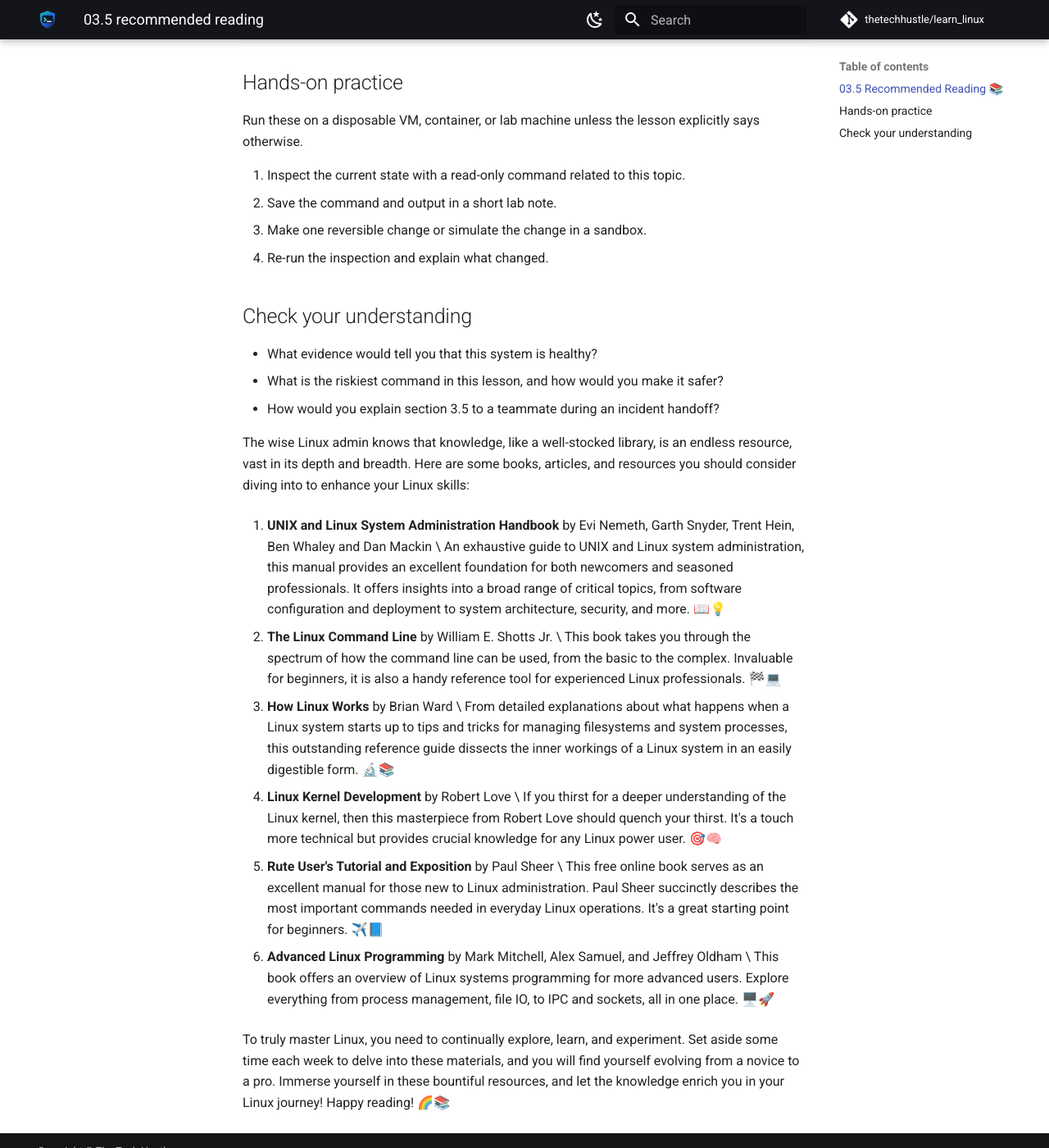
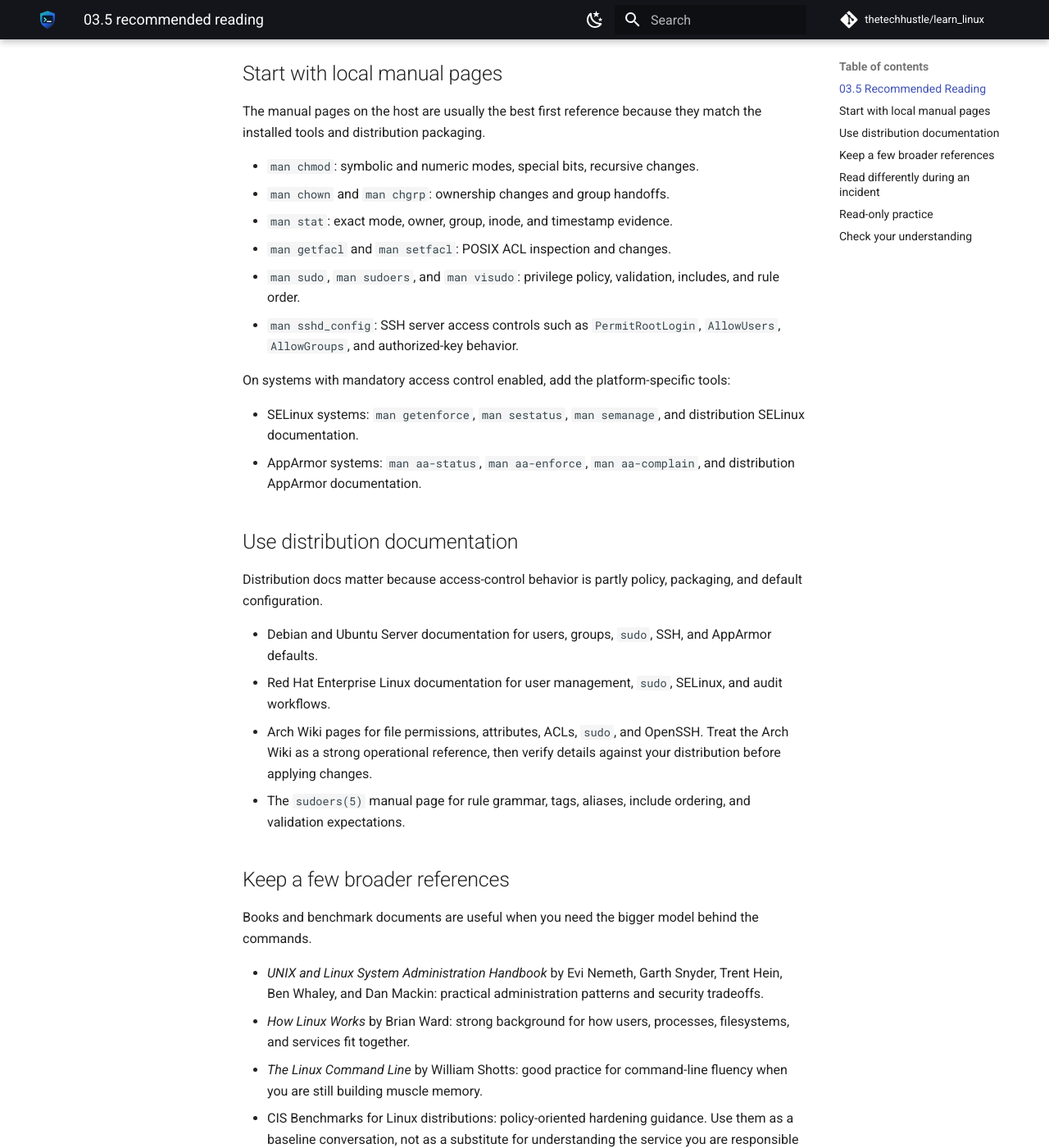
Before and after one commit to thetechhustle/learn_linux, an MkDocs documentation site: the page built from docs/lessons/03_access_control_and_rootly_powers/03.5_recommended_reading.md, in a window 1280 px wide and 1400 px high, scrolled down 600 px. Shown: the whole window at 82% size. Built offline with MkDocs 1.6.1 and Material for MkDocs 9.7.7, drawn with Linux system fonts in a browser that asks for light colours; comment, search, counter and statistics services are not loaded; some of the changed text lies outside the part shown.

Commit message:
Improve Chapter 03 access-control reading path (#19)
Co-authored-by: Jules Ai <jules@Juless-Air.ts.net lan>

````diff
--- a/docs/lessons/03_access_control_and_rootly_powers/03.5_recommended_reading.md
+++ b/docs/lessons/03_access_control_and_rootly_powers/03.5_recommended_reading.md
@@ -1,52 +1,119 @@
-### 03.5 Recommended Reading 📚
+### 03.5 Recommended Reading
 
-
+Access control is not a topic you finish once. Good operators keep a small set
+of primary references close, then use them to answer specific questions during
+changes, audits, and incidents.
 
 !!! abstract "What you will learn"
-    - Explain where **03.5 Recommended Reading 📚** fits in day-to-day Linux operations.
-    - Use current Linux tooling to inspect, change, and verify the relevant system behavior.
-    - Connect the concept to a real operational scenario: a shared server where a contractor needs temporary access.
-
-!!! example "Field story"
-    Imagine a shared server where a contractor needs temporary access. Your job is not to memorize a command; it is to build a short evidence trail, choose a low-risk change, and prove whether the system improved.
+    - Build a reliable reading path for Linux permissions, ACLs, privilege
+      escalation, SSH access, and mandatory access control.
+    - Prefer primary references before blog posts or copied command fragments.
+    - Turn reading into evidence: command output, config paths, and rollback
+      notes.
 
 !!! success "Operator principle"
-    Grant the smallest useful permission, then verify it from the user's point of view.
+    Read the source that owns the behavior before changing the system that
+    depends on it.
 
-## Hands-on practice
+## Start with local manual pages
 
-Run these on a disposable VM, container, or lab machine unless the lesson explicitly says otherwise.
+The manual pages on the host are usually the best first reference because they
+match the installed tools and distribution packaging.
 
-1. Inspect the current state with a read-only command related to this topic.
-2. Save the command and output in a short lab note.
-3. Make one reversible change or simulate the change in a sandbox.
-4. Re-run the inspection and explain what changed.
+- `man chmod`: symbolic and numeric modes, special bits, recursive changes.
+- `man chown` and `man chgrp`: ownership changes and group handoffs.
+- `man stat`: exact mode, owner, group, inode, and timestamp evidence.
+- `man getfacl` and `man setfacl`: POSIX ACL inspection and changes.
+- `man sudo`, `man sudoers`, and `man visudo`: privilege policy, validation,
+  includes, and rule order.
+- `man sshd_config`: SSH server access controls such as `PermitRootLogin`,
+  `AllowUsers`, `AllowGroups`, and authorized-key behavior.
+
+On systems with mandatory access control enabled, add the platform-specific
+tools:
+
+- SELinux systems: `man getenforce`, `man sestatus`, `man semanage`, and
+  distribution SELinux documentation.
+- AppArmor systems: `man aa-status`, `man aa-enforce`, `man aa-complain`, and
+  distribution AppArmor documentation.
+
+## Use distribution documentation
+
+Distribution docs matter because access-control behavior is partly policy,
+packaging, and default configuration.
+
+- Debian and Ubuntu Server documentation for users, groups, `sudo`, SSH, and
+  AppArmor defaults.
+- Red Hat Enterprise Linux documentation for user management, `sudo`, SELinux,
+  and audit workflows.
+- Arch Wiki pages for file permissions, attributes, ACLs, `sudo`, and OpenSSH.
+  Treat the Arch Wiki as a strong operational reference, then verify details
+  against your distribution before applying changes.
+- The `sudoers(5)` manual page for rule grammar, tags, aliases, include
+  ordering, and validation expectations.
+
+## Keep a few broader references
+
+Books and benchmark documents are useful when you need the bigger model behind
+the commands.
+
+- *UNIX and Linux System Administration Handbook* by Evi Nemeth, Garth Snyder,
+  Trent Hein, Ben Whaley, and Dan Mackin: practical administration patterns and
+  security tradeoffs.
+- *How Linux Works* by Brian Ward: strong background for how users, processes,
+  filesystems, and services fit together.
+- *The Linux Command Line* by William Shotts: good practice for command-line
+  fluency when you are still building muscle memory.
+- CIS Benchmarks for Linux distributions: policy-oriented hardening guidance.
+  Use them as a baseline conversation, not as a substitute for understanding the
+  service you are responsible for.
+- Vendor security guides for your distribution or cloud image: the place to
+  check supported hardening choices and default expectations.
+
+## Read differently during an incident
+
+During an access incident, the goal is not to read everything. The goal is to
+find the smallest trustworthy answer that lets you act safely.
+
+1. Identify the platform and version: distribution, release, filesystem, and
+   access-control framework.
+2. Identify the exact surface: file mode, ACL, `sudoers` rule, SSH setting,
+   SELinux context, AppArmor profile, group membership, or service account.
+3. Read the owner reference for that surface.
+4. Capture evidence before changing anything.
+5. Make the smallest reversible change.
+6. Validate from the affected user's point of view.
+7. Write down the rollback command or config restore path.
+
+## Read-only practice
+
+Run these on a lab VM or a system where you have permission to inspect access
+state. They should not change the host.
+
+```bash
+id
+groups
+stat /etc/sudoers
+ls -ld /etc /etc/sudoers /etc/ssh
+getfacl /etc/sudoers 2>/dev/null || true
+sudo -l
+visudo -c
+sshd -T 2>/dev/null | grep -i permitrootlogin || true
+getenforce 2>/dev/null || true
+sestatus 2>/dev/null || true
+aa-status 2>/dev/null || true
+```
+
+For each command, write one sentence explaining what question it answers. If a
+tool is missing, note what that tells you about the platform instead of treating
+it as a failure.
 
 ## Check your understanding
 
-- What evidence would tell you that this system is healthy?
-- What is the riskiest command in this lesson, and how would you make it safer?
-- How would you explain section 3.5 to a teammate during an incident handoff?
-
-
-The wise Linux admin knows that knowledge, like a well-stocked library, is an endless resource, vast in its depth and breadth. Here are some books, articles, and resources you should consider diving into to enhance your Linux skills:
-
-1. **UNIX and Linux System Administration Handbook** by Evi Nemeth, Garth Snyder, Trent Hein, Ben Whaley and Dan Mackin \
-An exhaustive guide to UNIX and Linux system administration, this manual provides an excellent foundation for both newcomers and seasoned professionals. It offers insights into a broad range of critical topics, from software configuration and deployment to system architecture, security, and more. 📖💡
-
-2. **The Linux Command Line** by William E. Shotts Jr. \
-This book takes you through the spectrum of how the command line can be used, from the basic to the complex. Invaluable for beginners, it is also a handy reference tool for experienced Linux professionals. 🏁💻
-
-3. **How Linux Works** by Brian Ward \
-From detailed explanations about what happens when a Linux system starts up to tips and tricks for managing filesystems and system processes, this outstanding reference guide dissects the inner workings of a Linux system in an easily digestible form. 🔬📚
-
-4. **Linux Kernel Development** by Robert Love \
-If you thirst for a deeper understanding of the Linux kernel, then this masterpiece from Robert Love should quench your thirst. It's a touch more technical but provides crucial knowledge for any Linux power user. 🎯🧠
-
-5. **Rute User's Tutorial and Exposition** by Paul Sheer \
-This free online book serves as an excellent manual for those new to Linux administration. Paul Sheer succinctly describes the most important commands needed in everyday Linux operations. It's a great starting point for beginners. ✈️📘
-
-6. **Advanced Linux Programming** by Mark Mitchell, Alex Samuel, and Jeffrey Oldham \
-This book offers an overview of Linux systems programming for more advanced users. Explore everything from process management, file IO, to IPC and sockets, all in one place. 🖥️🚀
-
-To truly master Linux, you need to continually explore, learn, and experiment. Set aside some time each week to delve into these materials, and you will find yourself evolving from a novice to a pro. Immerse yourself in these bountiful resources, and let the knowledge enrich you in your Linux journey! Happy reading! 🌈📚
+- Which manual page would you read before editing `sudoers`, and which command
+  validates the file?
+- How would you prove whether a user has access because of Unix mode bits,
+  group membership, or an ACL?
+- Why is `sshd_config` documentation safer than copying a random SSH hardening
+  snippet?
+- What evidence would you collect before changing SELinux or AppArmor policy?
````
